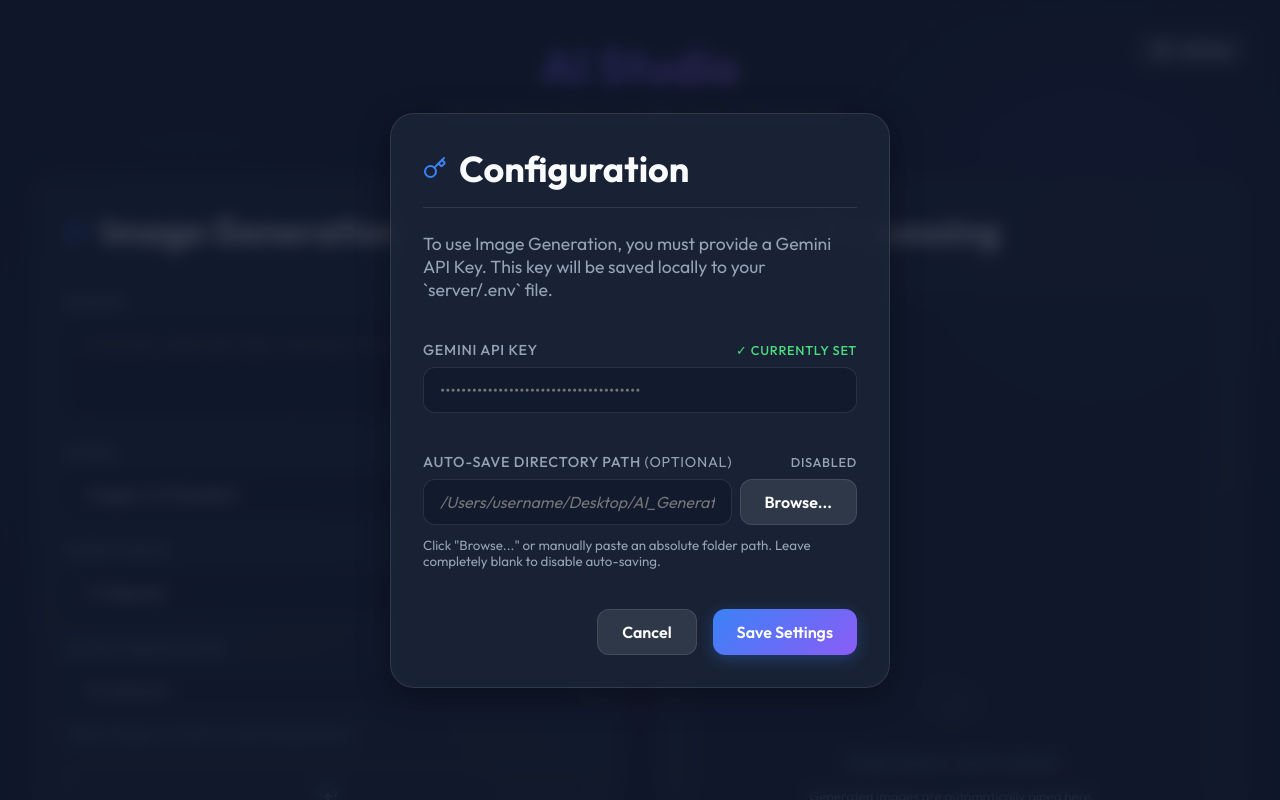
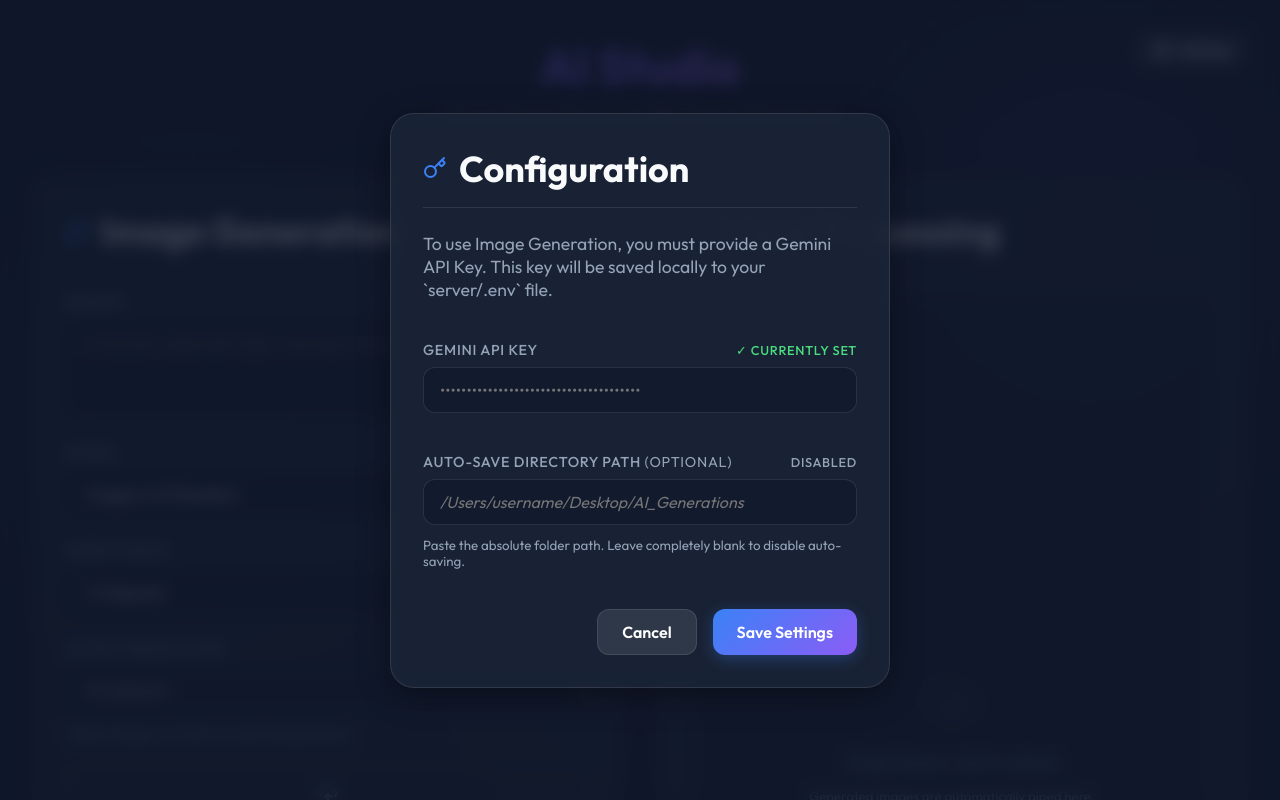
Before and after one commit to mechaghost/nano-banana-plus, a React (Vite) app in the folder web/: page / in a window 1280 px wide. Both pictures are taken after a click on the button "Settings". Shown: the top 800 px of the page. Built offline with nearby package versions, Linux system fonts and the light colour scheme; no server answers.

Commit message:
refactor: Remove hacky auto-save configuration approaches in favor of plain text input

```diff
--- a/web/src/App.jsx
+++ b/web/src/App.jsx
@@ -235,41 +235,17 @@
                 <span>Auto-Save Directory Path <span style={{ color: 'var(--text-secondary)', fontWeight: 'normal' }}>(Optional)</span></span>
                 {autoSaveDirInput ? <span style={{ fontSize: '0.8rem', color: 'var(--success-color, #4ade80)' }}>✓ Active</span> : <span style={{ fontSize: '0.8rem', color: 'var(--text-secondary)' }}>Disabled</span>}
               </label>
-              <div style={{ display: 'flex', gap: '0.5rem' }}>
               <input
                 type="text"
                 placeholder="/Users/username/Desktop/AI_Generations"
                 value={autoSaveDirInput}
                 onChange={(e) => setAutoSaveDirInput(e.target.value)}
                 style={{
-                    fontStyle: !autoSaveDirInput ? 'italic' : 'normal',
-                    flex: 1
+                  fontStyle: !autoSaveDirInput ? 'italic' : 'normal'
                 }}
               />
-                <button
-                  className="btn btn-secondary"
-                  style={{ whiteSpace: 'nowrap' }}
-                  onClick={async (e) => {
-                    e.preventDefault();
-                    try {
-                      const res = await fetch('http://127.0.0.1:43211/api/v1/browse-folder');
-                      if (res.ok) {
-                        const data = await res.json();
-                        if (data.path) {
-                          setAutoSaveDirInput(data.path);
-                        }
-                      }
-                    } catch (err) {
-                      console.error("Failed to open dialog", err);
-                      alert("Could not open native folder picker. Make sure the backend server is running.");
-                    }
-                  }}
-                >
-                  Browse...
-                </button>
-              </div>
               <small style={{ color: 'var(--text-secondary)', display: 'block', marginTop: '0.25rem' }}>
-                Click "Browse..." or manually paste an absolute folder path. Leave completely blank to disable auto-saving.
+                Paste the absolute folder path. Leave completely blank to disable auto-saving.
               </small>
             </div>
             <div style={{ display: 'flex', gap: '1rem', marginTop: '1rem', justifyContent: 'flex-end' }}>
```
Also changed, not shown: 1 other file (tests, documents, lock files or other folders). Lines whose indentation alone changed are shown as unchanged.
